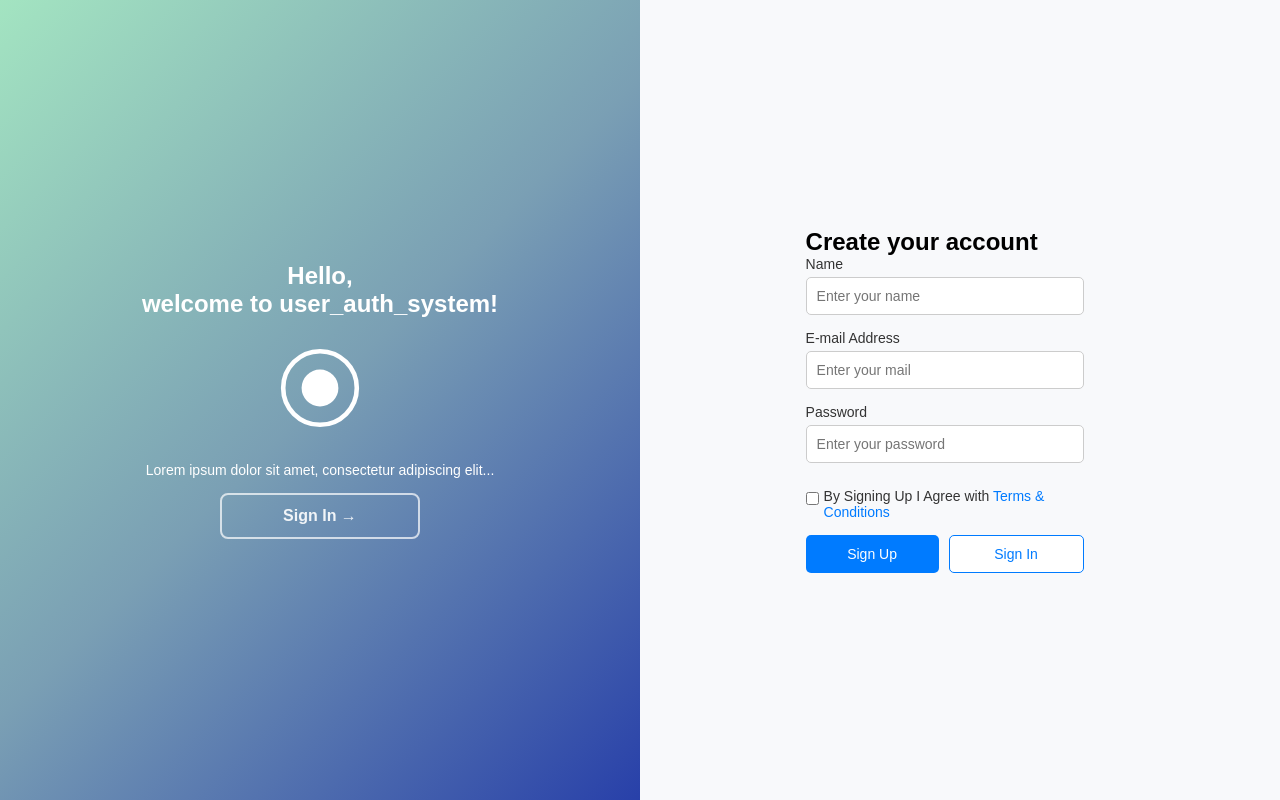
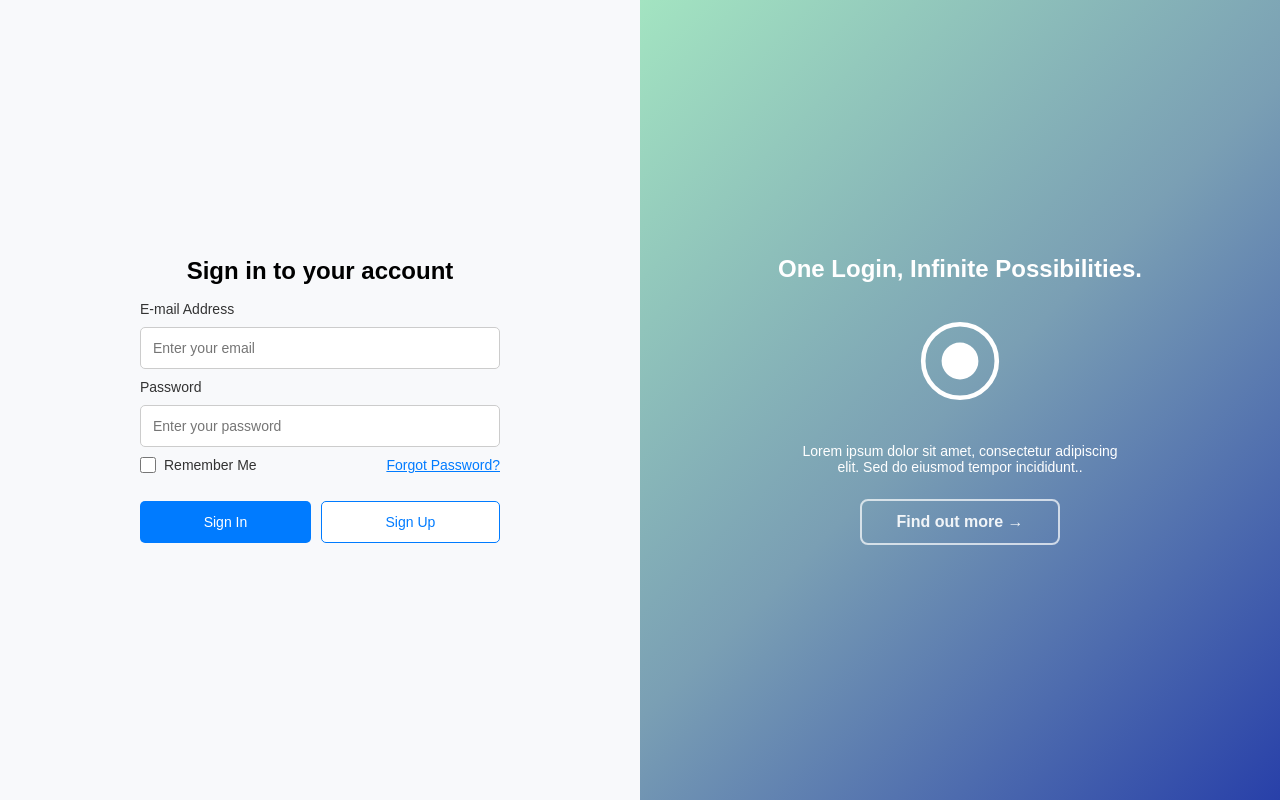
Before and after one commit to phurst-gh/user_authentication_system, a plain HTML site: page public/index.html in a window 1280 px wide. Both pictures are taken after a click on the button "Sign In". Drawn offline with Linux system fonts and the light colour scheme.

Commit message:
styling and toggle emends

```diff
--- a/public/index.html
+++ b/public/index.html
@@ -10,21 +10,8 @@
     <div class="container">
       <!-- Left Side -->
       <div class="left-panel">
-        <div class="content">
-          <h2>
-            Hello, <br />
-            welcome to user_auth_system!
-          </h2>
-          <img src="svgs/logo.svg" alt="Logo" class="logo" />
-          <p>Lorem ipsum dolor sit amet, consectetur adipiscing elit...</p>
-          <button id="toggle-form-btn" class="toggle-btn">Sign In →</button>
-        </div>
-      </div>
-
-      <!-- Right Side -->
-      <div class="right-panel">
         <div id="register-form">
-          <h2 class="right-panel-heading">Create your account</h2>
+          <h2 class="heading">Create your account</h2>
           <!-- Register Form -->
           <form>
             <label for="name">Name</label>
@@ -55,20 +42,22 @@
               <input type="checkbox" id="terms" required />
               <label for="terms"
                 >By Signing Up I Agree with
-                <a href="#">Terms & Conditions</a></label
+                <a href="#"> Terms & Conditions</a></label
               >
             </div>
 
             <div class="buttons">
               <button type="submit" class="signup-btn">Sign Up</button>
-              <button type="button" class="signin-btn">Sign In</button>
+              <button type="button" class="signin-btn toggle-form-btn">
+                Sign In
+              </button>
             </div>
           </form>
         </div>
 
         <!-- Login Form -->
         <div id="login-form" class="hidden">
-          <h2 id="right-panel-heading">Sign in to your account</h2>
+          <h2 class="heading">Sign in to your account</h2>
           <form>
             <label for="login-email">E-mail Address</label>
             <input
@@ -86,18 +75,34 @@
               required
             />
 
-            <div class="remember-me">
-              <input type="checkbox" id="remember-me" />
-              <label for="remember-me">Remember Me</label>
+            <div class="login-checks">
+              <div class="remember-me">
+                <input type="checkbox" id="remember-me" />
+                <label for="remember-me">Remember Me</label>
+              </div>
+              <a href="#" class="forgot-password">Forgot Password?</a>
             </div>
 
-            <div class="buttons flex-column">
-              <button type="submit" class="signin-btn full-width">
-                Sign In
+            <div class="buttons">
+              <button type="submit" class="signup-btn">Sign In</button>
+              <button type="button" class="signin-btn toggle-form-btn">
+                Sign Up
               </button>
-              <a href="#" class="forgot-password">Forgot Password?</a>
             </div>
           </form>
+        </div>
+      </div>
+
+      <!-- Right Side -->
+      <div class="right-panel">
+        <div class="content">
+          <h2>One Login, Infinite Possibilities.</h2>
+          <img src="svgs/logo.svg" alt="Logo" class="logo" />
+          <p>
+            Lorem ipsum dolor sit amet, consectetur adipiscing elit. Sed do
+            eiusmod tempor incididunt..
+          </p>
+          <button class="toggle-btn">Find out more →</button>
         </div>
       </div>
     </div>
--- a/public/js/uiController.js
+++ b/public/js/uiController.js
@@ -2,30 +2,41 @@ export const UIController = (() => {
   function init() {
     console.log("UI Initialized");
 
-        const toggleFormBtn = document.getElementById("toggle-form-btn");
+    const toggleFormBtns = document.querySelectorAll(".toggle-form-btn");
     const loginForm = document.getElementById("login-form");
     const registerForm = document.getElementById("register-form");
-        const rightPanelHeading = document.getElementById("right-panel-heading");
 
-        if (!toggleFormBtn || !loginForm || !registerForm || !rightPanelHeading) {
+    if (!toggleFormBtns || !loginForm || !registerForm) {
       console.error("One or more elements are missing from the DOM.");
       return;
     }
 
-        toggleFormBtn.addEventListener("click", () => {
+    toggleFormBtns.forEach(button => {
+      button.addEventListener("click", () => {
+        registerForm.classList.toggle('hidden');
+        loginForm.classList.toggle('hidden');
+
         if (registerForm.classList.contains("hidden")) {
           // Switching to Register Form
-                loginForm.classList.add("hidden");
-                registerForm.classList.remove("hidden");
-                toggleFormBtn.textContent = "Sign In →";
+          button.textContent = "Sign In →";
         } else {
           // Switching to Login Form
-                registerForm.classList.add("hidden");
-                loginForm.classList.remove("hidden");
-                toggleFormBtn.textContent = "Sign Up →";
+          button.textContent = "Sign Up →";
         }
+      });
     });
   }
 
-    return { init };
+  function showMessage(message, type = "success") {
+    const messageBox = document.createElement("div");
+    messageBox.className = `message-box ${type}`;
+    messageBox.textContent = message;
+    document.body.appendChild(messageBox);
+
+    setTimeout(() => {
+      messageBox.remove();
+    }, 3000);
+  }
+
+  return { init, showMessage };
 })();
--- a/public/style.css
+++ b/public/style.css
@@ -1,4 +1,6 @@
-/* Global Styles */
+/* -------------------- */
+/* Global Styles        */
+/* -------------------- */
 * {
   margin: 0;
   padding: 0;
@@ -6,7 +8,9 @@
   font-family: 'Arial', sans-serif;
 }
 
-/* Mobile-First: Stack Sections Vertically */
+/* -------------------- */
+/* Mobile-First Layout  */
+/* -------------------- */
 .container {
   display: flex;
   flex-direction: column;
@@ -14,8 +18,10 @@
   height: 100vh;
 }
 
-/* Left Panel - Welcome Section */
-.left-panel {
+/* -------------------- */
+/* Right Panel - Welcome Section */
+/* -------------------- */
+.right-panel {
   width: 100%;
   height: 40vh;
   background: linear-gradient(135deg, #A3E4C1, #7A9FB4, #2840A9);
@@ -27,22 +33,26 @@
   padding: 20px;
 }
 
-.left-panel .content {
-  max-width: 80%;
+.right-panel .content {
+  max-width: 400px;
 }
 
-.left-panel img {
-  width: 100px;
-  margin: 10px 0;
+.right-panel img {
+  width: 120px;
+  margin: 18px 0;
+  padding: 14px;
 }
 
-.left-panel p {
+.right-panel p {
   font-size: 14px;
-  margin-bottom: 15px;
+  max-width: 320px;
+  margin: 0 auto 24px auto;
 }
 
-/* Right Panel - Form Section */
-.right-panel {
+/* -------------------- */
+/* Left Panel - Form Section */
+/* -------------------- */
+.left-panel {
   width: 100%;
   height: 60vh;
   background: #F8F9FB;
@@ -53,61 +63,100 @@
   padding: 30px;
 }
 
-/* Heading */
-#right-panel-heading {
+/* -------------------- */
+/* Form Styling (Now Fully Responsive) */
+/* -------------------- */
+.heading {
   margin-bottom: 16px;
 }
 
-/* Form Styling */
-form {
-  width: 90%;
-  max-width: 400px;
+#register-form, #login-form {
   display: flex;
   flex-direction: column;
+  justify-content: center;
+  align-items: center;
+  width: 100%;
+  max-width: 400px; /* Prevents form from getting too wide on larger screens */
 }
 
+form {
+  width: 100%;
+  display: flex;
+  flex-direction: column;
+  gap: 10px; /* Adds spacing between elements */
+}
+
+/* Form Fields */
 form label {
   font-size: 14px;
-  margin-bottom: 5px;
   color: #333;
 }
 
 form input {
-  padding: 10px;
-  margin-bottom: 15px;
+  padding: 12px;
   border: 1px solid #ccc;
   border-radius: 5px;
   font-size: 14px;
+  width: 100%;
 }
 
+
+/* -------------------- */
+/* Terms and Conditions & Remember Me */
+/* -------------------- */
 .terms {
   display: flex;
   align-items: center;
-  margin: 10px 0;
-}
-
-.terms input {
-  margin-right: 5px;
+  gap: 8px; /* Adds spacing between checkbox and text */
+  font-size: 14px;
+  color: #333;
 }
 
 .terms a {
   color: #007BFF;
-  text-decoration: none;
 }
 
-.terms a:hover {
-  text-decoration: underline;
+/* Login checks */
+.login-checks {
+  display: flex;
+  justify-content: space-between;
+  width: 100%;
 }
 
-/* Buttons */
+.remember-me {
+  display: flex;
+  align-items: center;
+  gap: 8px;
+  font-size: 14px;
+  color: #333;
+}
+
+.forgot-password {
+  font-size: 14px;
+  color: #007BFF;
+  text-align: right;
+}
+
+/* Ensure checkboxes don't shrink */
+.terms input[type="checkbox"], .remember-me input[type="checkbox"] {
+  width: 16px;
+  height: 16px;
+  cursor: pointer;
+}
+
+/* -------------------- */
+/* Buttons (Flex-based for Auto-Fill) */
+/* -------------------- */
 .buttons {
   display: flex;
   gap: 10px;
+  width: 100%;
+  margin-top: 18px;
 }
 
 .signup-btn, .signin-btn {
-  flex: 1;
-  padding: 10px;
+  flex-grow: 1; /* Allows buttons to expand evenly */
+  padding: 12px;
   border: none;
   border-radius: 5px;
   font-size: 14px;
@@ -135,10 +184,13 @@ form input {
   color: white;
 }
 
+/* -------------------- */
+/* Toggle Button */
+/* -------------------- */
 .toggle-btn {
-  background: transparent; /* Ensures it's visible on gradient */
-  border: 2px solid rgba(255, 255, 255, 0.7); /* Semi-transparent white border */
-  color: rgba(255, 255, 255, 0.9); /* Adjust text color for better contrast */
+  background: transparent;
+  border: 2px solid rgba(255, 255, 255, 0.7);
+  color: rgba(255, 255, 255, 0.9);
   padding: 12px 24px;
   font-size: 16px;
   font-weight: 600;
@@ -150,13 +202,15 @@ form input {
   width: 200px;
 }
 
-/* Hover Effect */
 .toggle-btn:hover {
-  background: rgba(255, 255, 255, 0.2); /* Light background on hover */
+  background: rgba(255, 255, 255, 0.2);
   border-color: white;
   color: white;
 }
 
+/* -------------------- */
+/* Utility Classes */
+/* -------------------- */
 .center-content {
   display: flex;
   flex-direction: column;
@@ -164,18 +218,14 @@ form input {
   justify-content: center;
 }
 
-/* --------- */
-/* Utilities */
-/* --------- */
-.logo {
-  padding: 14px;
+/* Hide Elements */
+.hidden {
+  display: none !important;
 }
 
-.hidden {
-  display: none;
-}
-
-/* Fade */
+/* -------------------- */
+/* Animations */
+/* -------------------- */
 .fade-in {
   display: block;
   animation: fadeIn 0.4s ease-in-out forwards;
@@ -185,7 +235,6 @@ form input {
   animation: fadeOut 0.4s ease-in-out forwards;
 }
 
-/* Fade Animations */
 @keyframes fadeIn {
   from { opacity: 0; }
   to { opacity: 1; }
@@ -196,11 +245,9 @@ form input {
   to { opacity: 0; }
 }
 
-.flex-column {
-  flex-direction: column;
-}
-
-/* Responsive Breakpoints */
+/* -------------------- */
+/* Responsive Design (Mobile-First) */
+/* -------------------- */
 
 /* Tablet Layout (768px and up) */
 @media screen and (min-width: 768px) {
@@ -217,9 +264,13 @@ form input {
       width: 50%;
       height: 100vh;
   }
+
+  #register-form, #login-form {
+      max-width: 320px;
+  }
 }
 
-/* Desktop Layout (1024px and up) */
+/* Desktop Layout */
 @media screen and (min-width: 1024px) {
   .left-panel .content {
       max-width: 60%;
@@ -228,4 +279,9 @@ form input {
   .left-panel img {
       width: 120px;
   }
+
+  /* Slightly larger form size for desktops */
+  #register-form, #login-form {
+      max-width: 360px;
+  }
 }
```
Also changed, not shown: public/js/apiService..js (+35 -0 lines), public/js/app.js (+21 -7 lines). Lines whose indentation alone changed are shown as unchanged.
